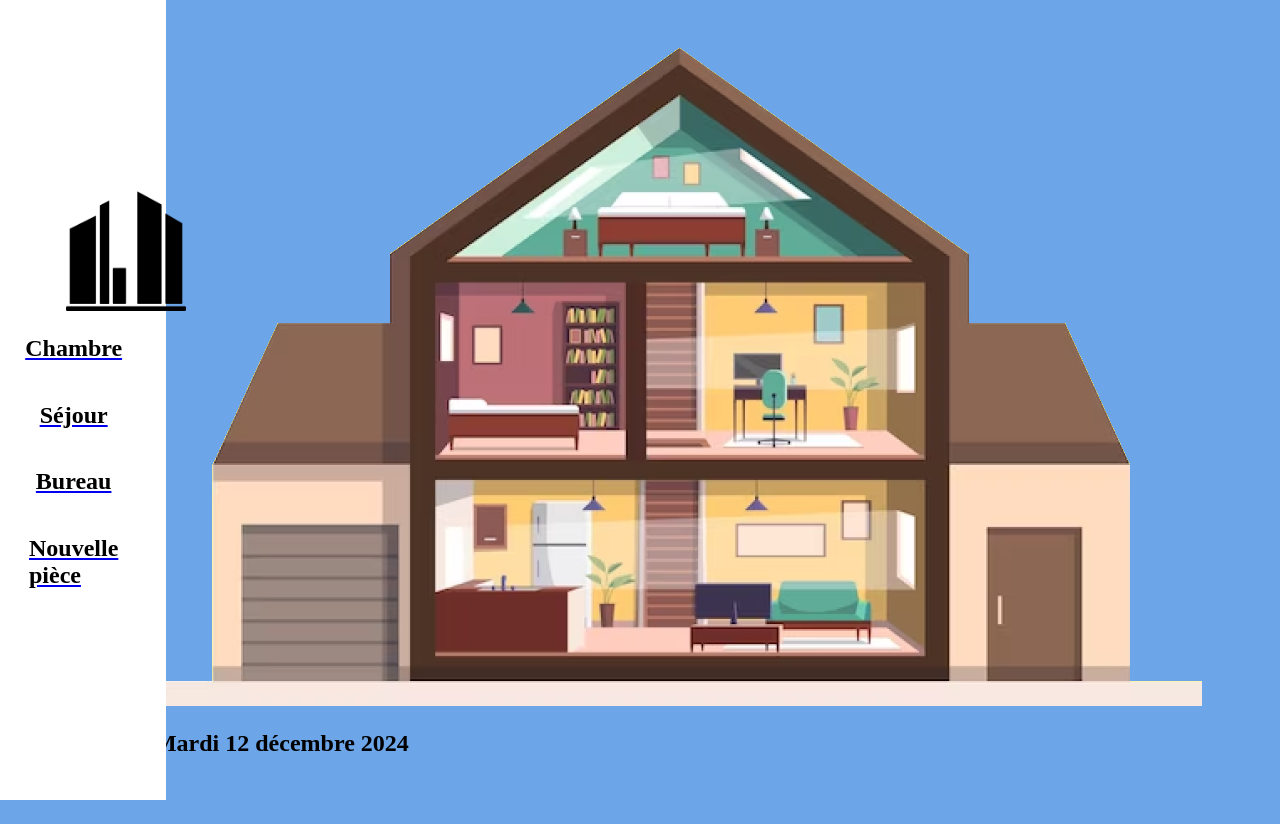
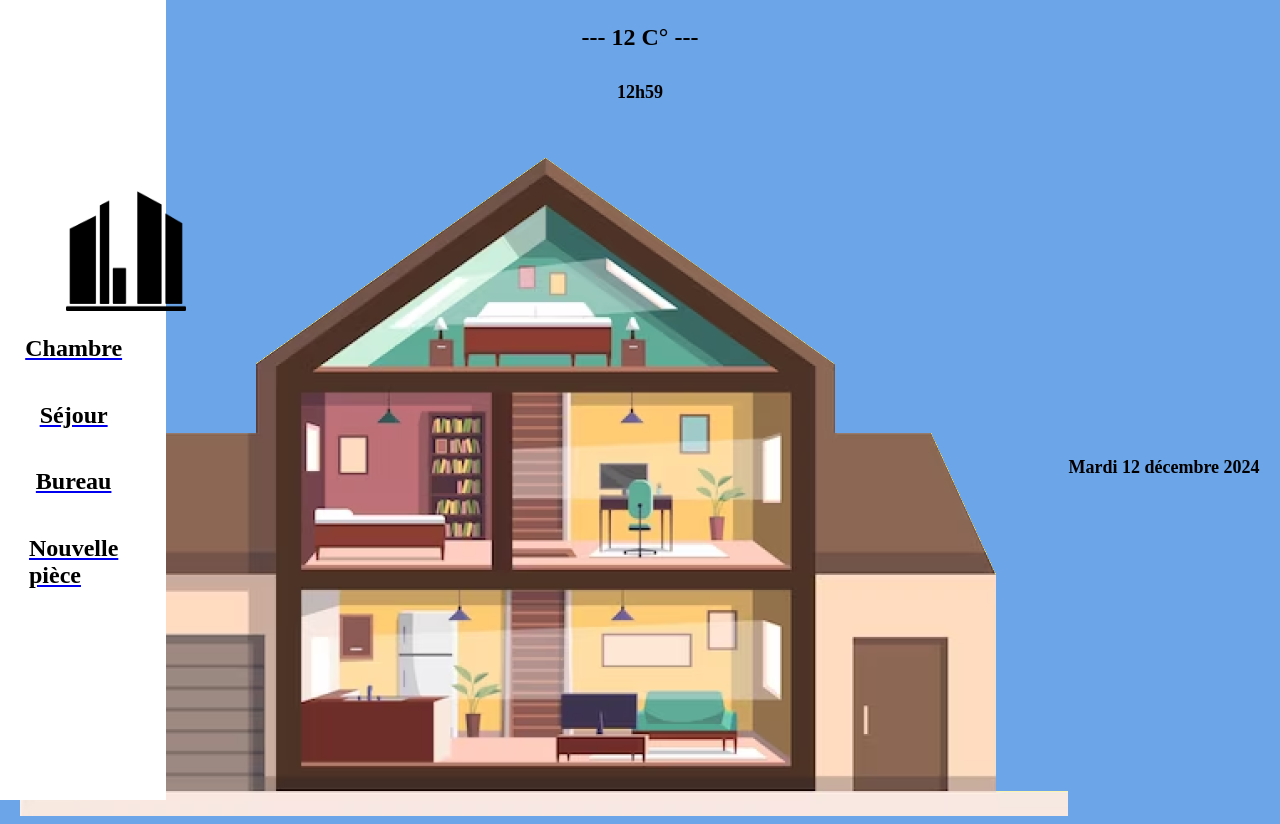
Before and after one commit to Juquelt/projet, a PHP site: page /House.html in a window 1280 px wide. Before the commit the page ends 800 px from the top, so only its background shows below. Run offline with PHP 8.4, Linux system fonts and the light colour scheme.

Commit message:
FRONT - Update File CSS & HTML

```diff
--- a/House.html
+++ b/House.html
@@ -44,7 +44,8 @@
 
 <div id="Content">
   <div id="Celsius">
-    <h1> 12 C°</h1>
+    <h1>--- 12 C° ---</h1>
+    <h2>12h59</h2>
   </div>
 
   <div id="House">
--- a/pages.css
+++ b/pages.css
@@ -63,14 +63,28 @@ body {
     display: flex;
     justify-content: center;
     align-items: center;
+    flex-direction: column;
 }
 
 /*DIV CELSIUS*/
 #Celsius {
-
+    display: flex;
+    flex-direction: column;
+    align-items: center;
 }
 
-#Celsius > title {
-    padding-left: 100rem;
-    z-index: 1;
+#Celsius > h1 {
+    font-size: x-large;
 }
+#Celsius > h2 {
+    font-size: large;
+}
+
+#House {
+    display: flex;
+    align-items: center;
+}
+
+#House > h2 {
+    font-size: large;
+}
```
